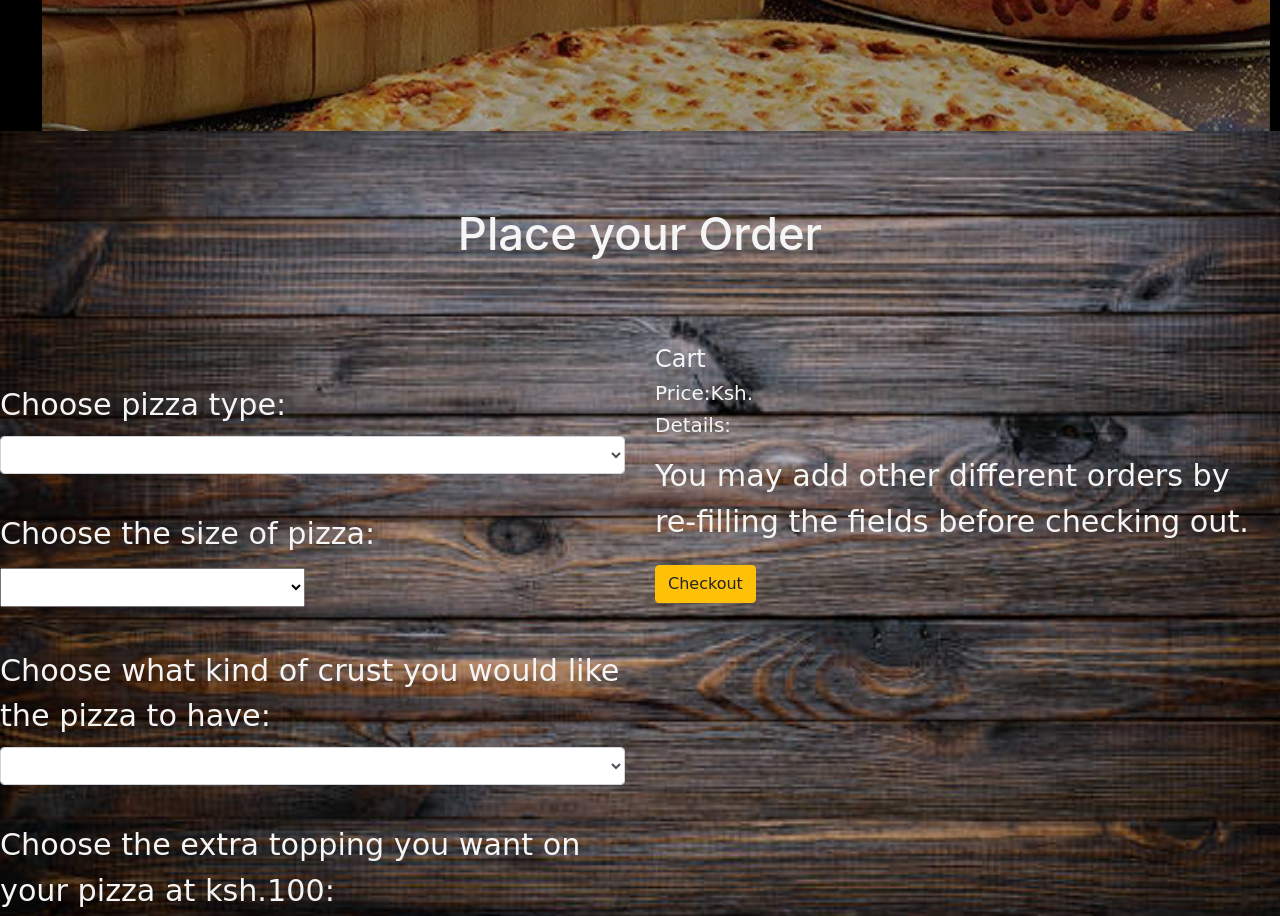
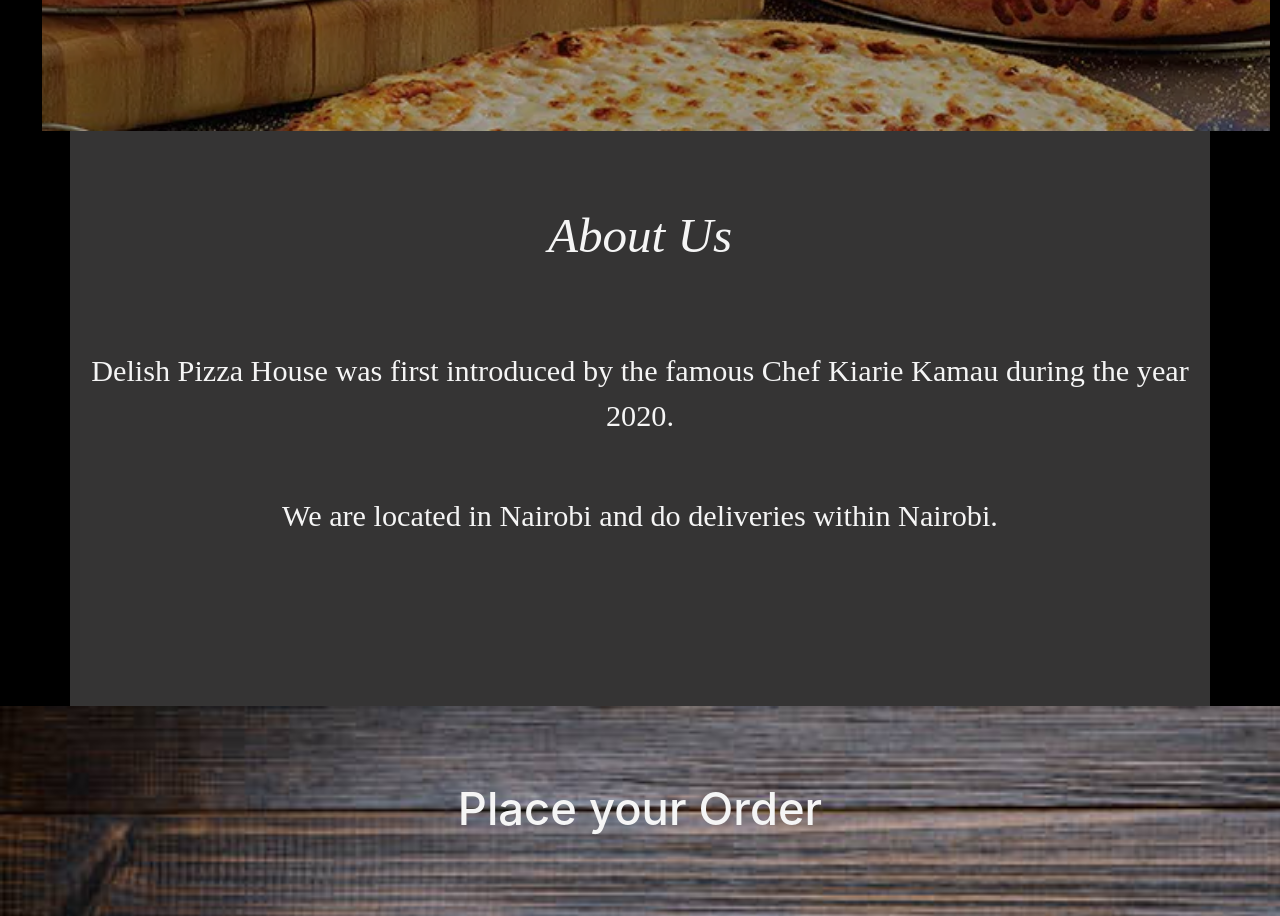
Before and after one commit to kiariekamau/Delish-pizza-house, a plain HTML site: page index.html in a window 1280 px wide. Shown: the part 1120-2036 px from the top of the page. Drawn offline with Linux system fonts and the light colour scheme.

Commit message:
make changes to page using style.css and bootstrap.css

```diff
--- a/css/styles.css
+++ b/css/styles.css
@@ -31,7 +31,7 @@
 .details {
     background-image: url(../img/pizza.jpg);
     background-repeat: no-repeat;
-    background-size: cover;
+    background-size: cover;;
     height: 650px;
     width: 96%;
     text-align: center;
@@ -43,7 +43,7 @@
     text-align: center;
     font-size: 8mm;
     font-family: sans-serif;
-    color: rgb(5, 204, 5);
+    color: white;
     opacity: 0.9;
 }
 .details h2 {
@@ -52,15 +52,32 @@
     color: coral;
     text-align: center;
 }
-.orderNow {
-    text-align: left;
+body {
+    background-color: black;
+}
+.container {
     font-size: 8mm;
+    font-family: initial;
+    background-color: rgb(53, 52, 52);
+    color: whitesmoke;
+    padding-top: 20mm;
+    padding-bottom: 40mm;
+    text-align: center;
+}
+.container h3 {
+    text-align: center;
+    font-size: 13mm;
+    font-style: oblique;
+    padding-bottom: 10mm;
+}
+.container p{
+    padding-top: 10mm;
 }
 .placeOrder {
     background-image: url(../img/backgroundimage2.jpg);
     background-repeat: no-repeat;
     background-size: cover;
-    height: 250mm;
+    height: 300mm;
     font-size: 8mm;
     color: whitesmoke;
     font-family: cursive;
@@ -75,3 +92,15 @@
 .placeOrder label {
     padding-top: 10mm;
 }
+.placeOrder h4 {
+    font-size: 12mm;
+    text-align: center;
+    padding-bottom: 10mm;
+}
+.placeOrder h5 {
+    font-size: 8mm;
+}
+.contact {
+    background-color: black;
+    text-align: center;
+}
--- a/index.html
+++ b/index.html
@@ -23,6 +23,11 @@
             <p><strong>What are you waiting for? Brighten your day with Delish pizza !</strong></p>
              <p><strong>Place your order now!</strong></p>
           </div>
+         </div>
+         <div class="container">
+          <h3>About Us</h3>
+           <p>Delish Pizza House was first introduced by the famous Chef Kiarie Kamau during the year 2020.</p>
+            <p>We are located in Nairobi and do deliveries within Nairobi.</p>
          </div>
          <div class="placeOrder">
           <h3>Place your Order</h3>
```
